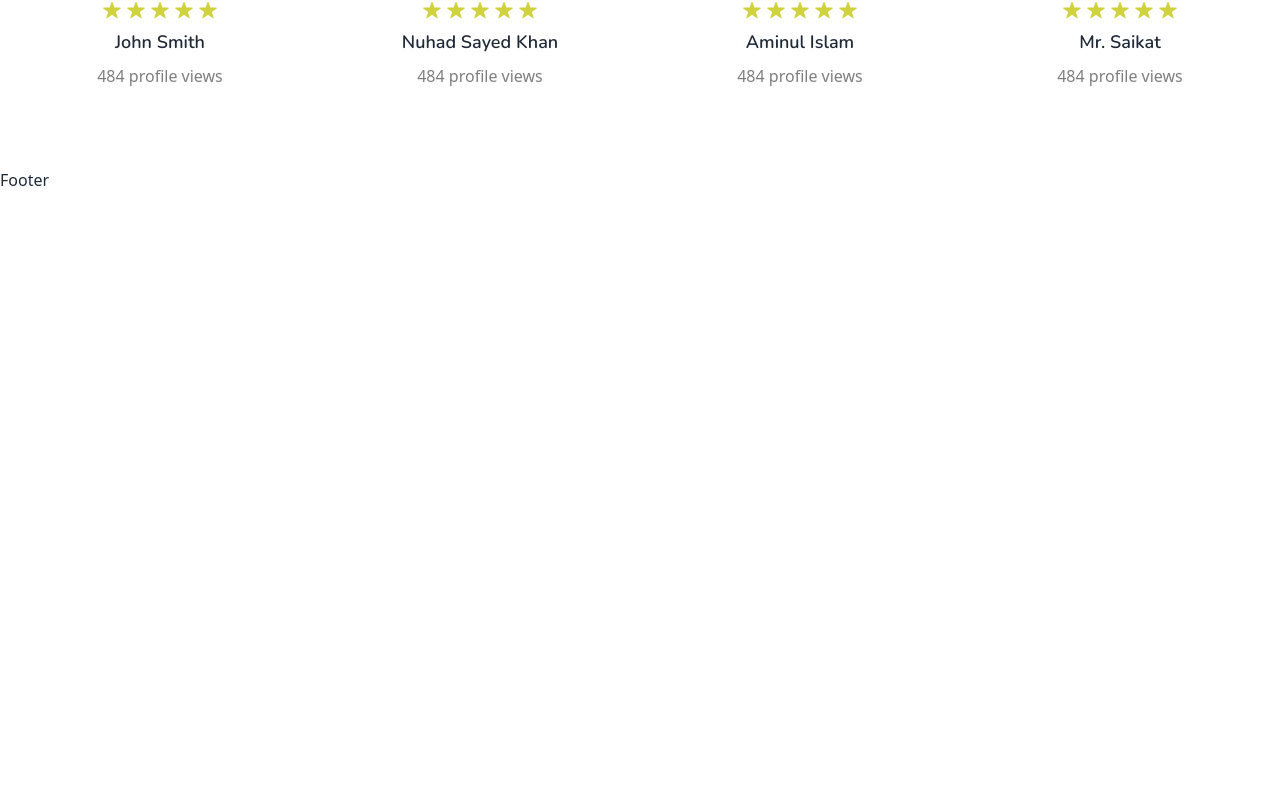
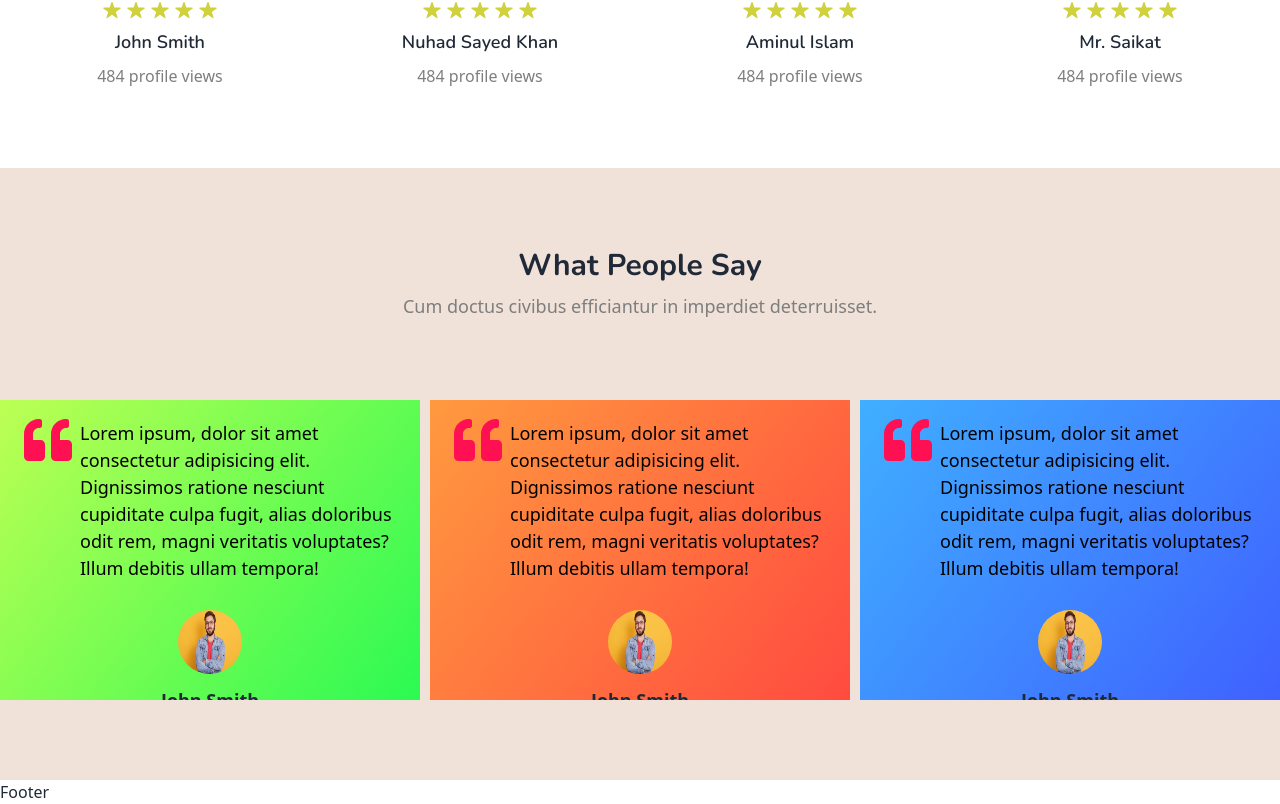
Before and after one commit to aminulislam2002/skill-craft-hub-client, a React (Vite) app: page / in a window 1280 px wide. Shown: the part 3553-4357 px from the top of the page. Before the commit the page ends 3745 px from the top, so only its background shows below. Built offline with nearby package versions, Linux system fonts and the light colour scheme.

Commit message:
design testimonial section

```diff
--- a/package.json
+++ b/package.json
@@ -10,6 +10,7 @@
     "preview": "vite preview"
   },
   "dependencies": {
+    "keen-slider": "^6.8.6",
     "localforage": "^1.10.0",
     "match-sorter": "^6.3.1",
     "react": "^18.2.0",
--- a/src/Pages/HomePage/HomePage/HomePage.jsx
+++ b/src/Pages/HomePage/HomePage/HomePage.jsx
@@ -1,5 +1,6 @@
 import CoursesCategories from "../HomePageSections/CoursesCategories/CoursesCategories";
 import Statistics from "../HomePageSections/Statistics/Statistics";
+import Testimonial from "../HomePageSections/Testimonial/Testimonial";
 import TopBanner from "../HomePageSections/TopBanner/TopBanner";
 import TopCourses from "../HomePageSections/TopCourses/TopCourses";
 import TopInstructors from "../HomePageSections/TopInstructors/TopInstructors";
@@ -12,6 +13,7 @@ const HomePage = () => {
       <TopCourses></TopCourses>
       <Statistics></Statistics>
       <TopInstructors></TopInstructors>
+      <Testimonial></Testimonial>
     </div>
   );
 };
--- /dev/null
+++ b/src/Pages/HomePage/HomePageSections/Testimonial/KeenSlider.css
@@ -0,0 +1,42 @@
+[class^="number-slide"],
+[class*=" number-slide"] {
+  background: grey;
+  display: flex;
+  align-items: center;
+  justify-content: center;
+  font-size: 18px;
+  color: #000000;
+  font-weight: 500;
+  height: 300px;
+  max-height: 100vh;
+}
+
+.number-slide1 {
+  background: rgb(64, 175, 255);
+  background: linear-gradient(128deg, rgba(64, 175, 255, 1) 0%, rgba(63, 97, 255, 1) 100%);
+}
+
+.number-slide2 {
+  background: rgb(255, 75, 64);
+  background: linear-gradient(128deg, rgba(255, 154, 63, 1) 0%, rgba(255, 75, 64, 1) 100%);
+}
+
+.number-slide3 {
+  background: rgb(182, 255, 64);
+  background: linear-gradient(128deg, rgba(182, 255, 64, 1) 0%, rgba(63, 255, 71, 1) 100%);
+  background: linear-gradient(128deg, rgba(189, 255, 83, 1) 0%, rgba(43, 250, 82, 1) 100%);
+}
+
+.number-slide4 {
+  background: rgb(64, 255, 242);
+  background: linear-gradient(128deg, rgba(64, 255, 242, 1) 0%, rgba(63, 188, 255, 1) 100%);
+}
+
+.number-slide5 {
+  background: rgb(255, 64, 156);
+  background: linear-gradient(128deg, rgba(255, 64, 156, 1) 0%, rgba(255, 63, 63, 1) 100%);
+}
+.number-slide6 {
+  background: rgb(64, 76, 255);
+  background: linear-gradient(128deg, rgba(64, 76, 255, 1) 0%, rgba(174, 63, 255, 1) 100%);
+}
--- /dev/null
+++ b/src/Pages/HomePage/HomePageSections/Testimonial/Testimonial.jsx
@@ -0,0 +1,162 @@
+import image1 from "../../../../assets/instructors/1.png";
+import { FaQuoteLeft } from "react-icons/fa";
+
+import "keen-slider/keen-slider.min.css";
+import { useKeenSlider } from "keen-slider/react";
+
+import "./KeenSlider.css";
+
+const Testimonial = () => {
+  const [sliderRef] = useKeenSlider({
+    loop: true,
+    rtl: true,
+    slides: {
+      perView: 3,
+      spacing: 10,
+    },
+  });
+
+  return (
+    <div className="py-20 relative box-border bg-primary-bg">
+      <div className="mb-20">
+        <h1 className="text-center font-Nunito text-3xl font-bold mb-2">What People Say</h1>
+        <p className="text-center text-lg mb-8 text-secondary-text">
+          Cum doctus civibus efficiantur in imperdiet deterruisset.
+        </p>
+      </div>
+
+      <div>
+        <div ref={sliderRef} className="keen-slider">
+          <div className="keen-slider__slide number-slide1">
+            <div className="relative overflow-hidden w-full h-full text-center">
+              <div className="mb-2 p-5 md:pl-10 text-left">
+                <div className="text-4xl md:text-5xl absolute left-6 top-4">
+                  <span>
+                    <FaQuoteLeft className="text-primary-button-text" />
+                  </span>
+                </div>
+                <p className="ml-10">
+                  Lorem ipsum, dolor sit amet consectetur adipisicing elit. Dignissimos ratione nesciunt cupiditate culpa
+                  fugit, alias doloribus odit rem, magni veritatis voluptates? Illum debitis ullam tempora!
+                </p>
+              </div>
+              <div className="mb-6 text-center box-border">
+                <div className="flex justify-center items-center">
+                  <img src={image1} className="mb-3 w-16 h-16 rounded-full max-w-full" alt="Client" />
+                </div>
+                <div className="text-lg font-bold text-gray-800">John Smith</div>
+              </div>
+            </div>
+          </div>
+          <div className="keen-slider__slide number-slide2">
+            <div className="relative overflow-hidden w-full h-full text-center">
+              <div className="mb-2 p-5 md:pl-10 text-left">
+                <div className="text-4xl md:text-5xl absolute left-6 top-4">
+                  <span>
+                    <FaQuoteLeft className="text-primary-button-text" />
+                  </span>
+                </div>
+                <p className="ml-10">
+                  Lorem ipsum, dolor sit amet consectetur adipisicing elit. Dignissimos ratione nesciunt cupiditate culpa
+                  fugit, alias doloribus odit rem, magni veritatis voluptates? Illum debitis ullam tempora!
+                </p>
+              </div>
+              <div className="mb-6 text-center box-border">
+                <div className="flex justify-center items-center">
+                  <img src={image1} className="mb-3 w-16 h-16 rounded-full max-w-full" alt="Client" />
+                </div>
+                <div className="text-lg font-bold text-gray-800">John Smith</div>
+              </div>
+            </div>
+          </div>
+          <div className="keen-slider__slide number-slide3">
+            <div className="relative overflow-hidden w-full h-full text-center">
+              <div className="mb-2 p-5 md:pl-10 text-left">
+                <div className="text-4xl md:text-5xl absolute left-6 top-4">
+                  <span>
+                    <FaQuoteLeft className="text-primary-button-text" />
+                  </span>
+                </div>
+                <p className="ml-10">
+                  Lorem ipsum, dolor sit amet consectetur adipisicing elit. Dignissimos ratione nesciunt cupiditate culpa
+                  fugit, alias doloribus odit rem, magni veritatis voluptates? Illum debitis ullam tempora!
+                </p>
+              </div>
+              <div className="mb-6 text-center box-border">
+                <div className="flex justify-center items-center">
+                  <img src={image1} className="mb-3 w-16 h-16 rounded-full max-w-full" alt="Client" />
+                </div>
+                <div className="text-lg font-bold text-gray-800">John Smith</div>
+              </div>
+            </div>
+          </div>
+          <div className="keen-slider__slide number-slide4">
+            <div className="relative overflow-hidden w-full h-full text-center">
+              <div className="mb-2 p-5 md:pl-10 text-left">
+                <div className="text-4xl md:text-5xl absolute left-6 top-4">
+                  <span>
+                    <FaQuoteLeft className="text-primary-button-text" />
+                  </span>
+                </div>
+                <p className="ml-10">
+                  Lorem ipsum, dolor sit amet consectetur adipisicing elit. Dignissimos ratione nesciunt cupiditate culpa
+                  fugit, alias doloribus odit rem, magni veritatis voluptates? Illum debitis ullam tempora!
+                </p>
+              </div>
+              <div className="mb-6 text-center box-border">
+                <div className="flex justify-center items-center">
+                  <img src={image1} className="mb-3 w-16 h-16 rounded-full max-w-full" alt="Client" />
+                </div>
+                <div className="text-lg font-bold text-gray-800">John Smith</div>
+              </div>
+            </div>
+          </div>
+          <div className="keen-slider__slide number-slide5">
+            <div className="relative overflow-hidden w-full h-full text-center">
+              <div className="mb-2 p-5 md:pl-10 text-left">
+                <div className="text-4xl md:text-5xl absolute left-6 top-4">
+                  <span>
+                    <FaQuoteLeft className="text-primary-button-text" />
+                  </span>
+                </div>
+                <p className="ml-10">
+                  Lorem ipsum, dolor sit amet consectetur adipisicing elit. Dignissimos ratione nesciunt cupiditate culpa
+                  fugit, alias doloribus odit rem, magni veritatis voluptates? Illum debitis ullam tempora!
+                </p>
+              </div>
+              <div className="mb-6 text-center box-border">
+                <div className="flex justify-center items-center">
+                  <img src={image1} className="mb-3 w-16 h-16 rounded-full max-w-full" alt="Client" />
+                </div>
+                <div className="text-lg font-bold text-gray-800">John Smith</div>
+              </div>
+            </div>
+          </div>
+          <div className="keen-slider__slide number-slide6">
+            <div className="relative overflow-hidden w-full h-full text-center">
+              <div className="mb-2 p-5 md:pl-10 text-left">
+                <div className="text-4xl md:text-5xl absolute left-6 top-4">
+                  <span>
+                    <FaQuoteLeft className="text-primary-button-text" />
+                  </span>
+                </div>
+                <p className="ml-10">
+                  Lorem ipsum, dolor sit amet consectetur adipisicing elit. Dignissimos ratione nesciunt cupiditate culpa
+                  fugit, alias doloribus odit rem, magni veritatis voluptates? Illum debitis ullam tempora!
+                </p>
+              </div>
+              <div className="mb-6 text-center box-border">
+                <div className="flex justify-center items-center">
+                  <img src={image1} className="mb-3 w-16 h-16 rounded-full max-w-full" alt="Client" />
+                </div>
+                <div className="text-lg font-bold text-gray-800">John Smith</div>
+              </div>
+            </div>
+          </div>
+        </div>
+      </div>
+    </div>
+  );
+};
+
+export default Testimonial;
```
Also changed, not shown: 1 other file (tests, documents, lock files or other folders).
